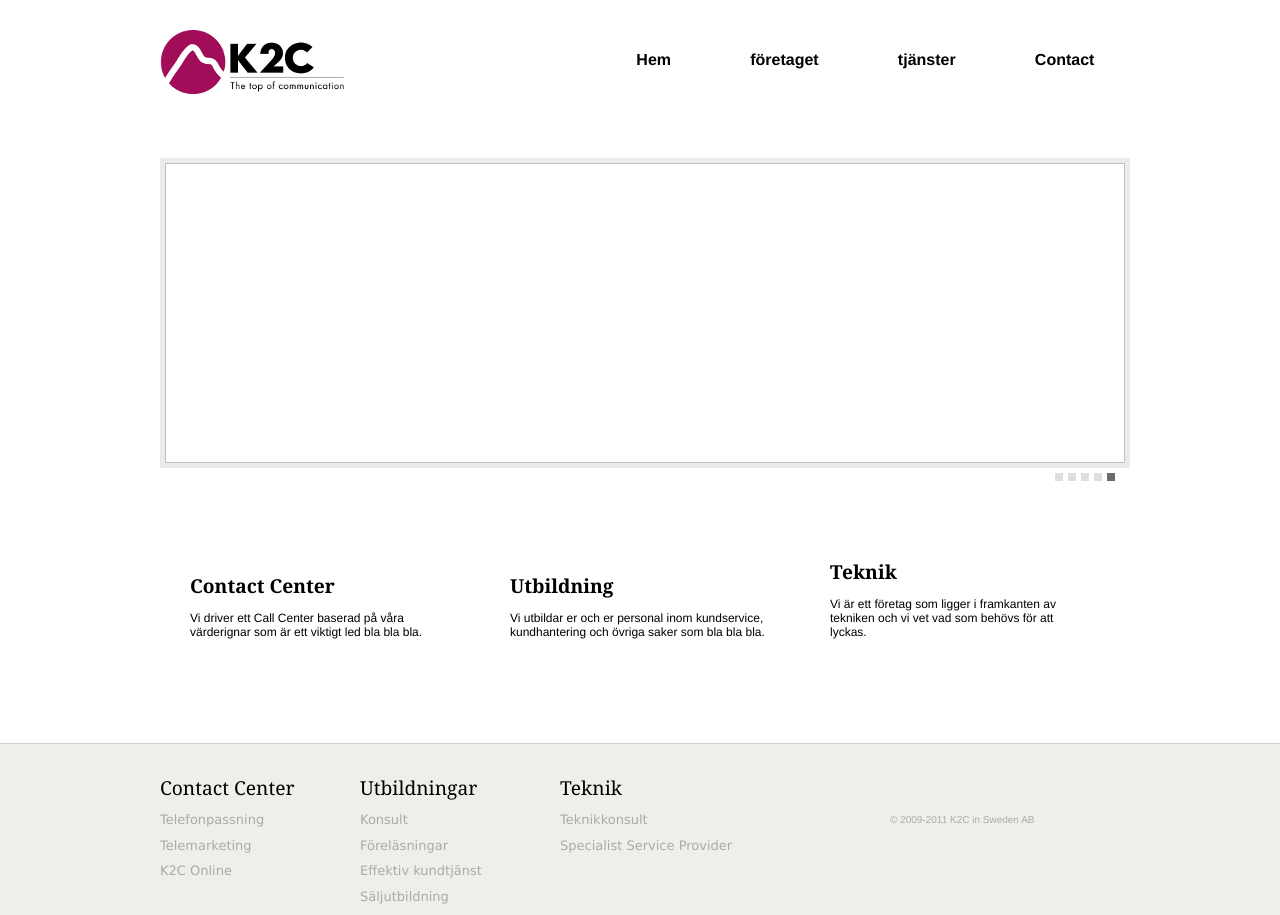
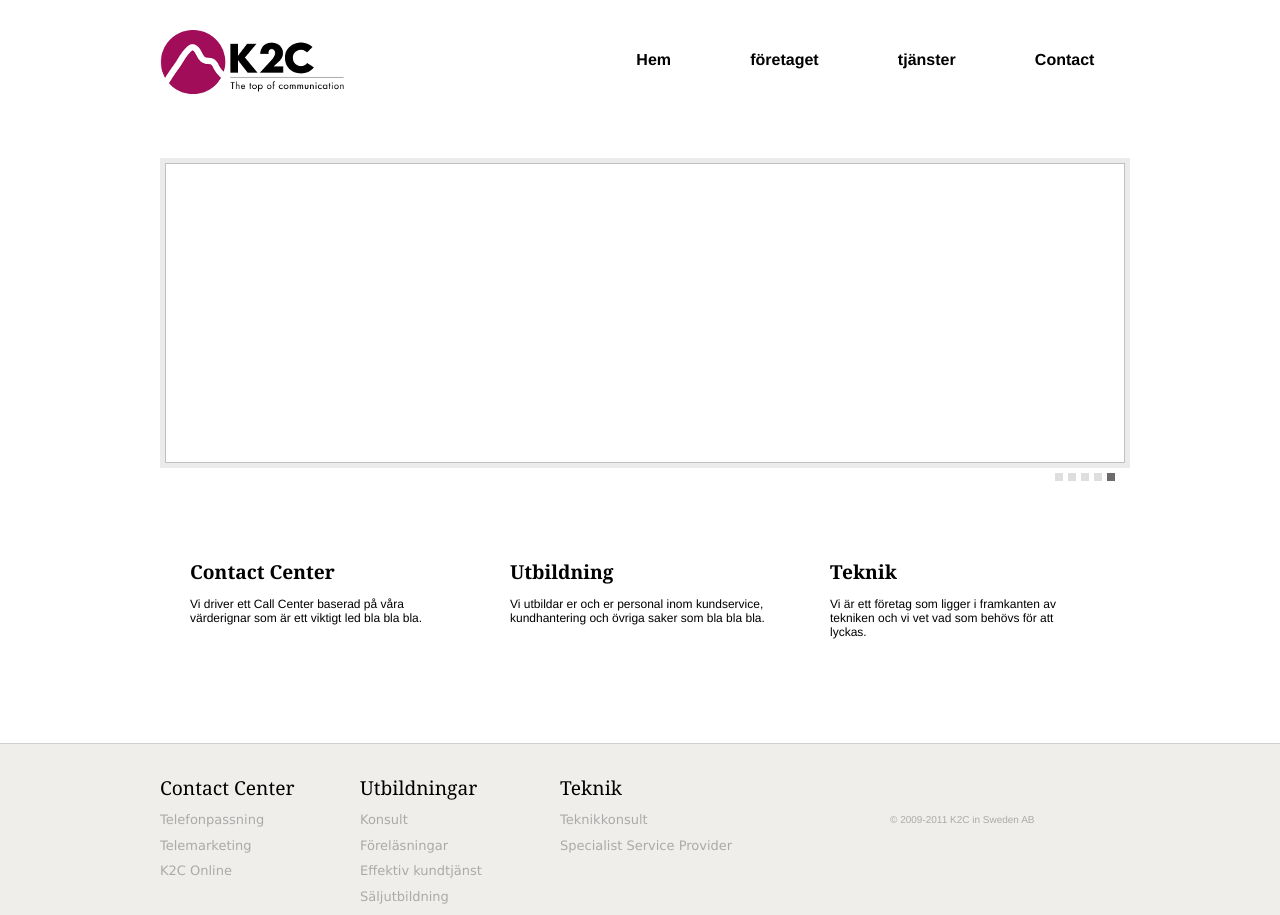
Before and after one commit to Defavlt/Classico, a Jekyll site: the page built from index.html, in a window 1280 px wide. Built offline with Jekyll 4.4.1, drawn with Linux system fonts in a browser that asks for light colours; nearby versions of some CDN libraries.

Commit message:
Fixed left tile so it aligns verticaly correctly

```diff
--- a/css/style.css
+++ b/css/style.css
@@ -181,42 +181,39 @@ article {
     article section:last-child {
       width: 407px; }
 
-aside#tiles aside.tile {
+section#tiles aside {
+  padding: 0px 0px;
+  margin: 0px 0px; }
+  section#tiles aside.tile {
     display: inline-block;
     margin: 0px;
     padding: 0px;
     width: 320px;
     max-width: 320px;
-  color: #000; }
-aside#tiles aside.left {
-  width: 320px;
-  max-width: 320px; }
-aside#tiles aside.right {
-  width: 320px;
-  max-width: 320px;
-  /*width: 318px;*/ }
-aside#tiles aside.tile h1 {
+    color: #000;
+    vertical-align: top; }
+  section#tiles aside.tile h1 {
     display: block;
     padding: 30px 0 0 30px; }
-aside#tiles aside.tile img {
+  section#tiles aside.tile img {
     display: block;
     padding: 30px 0 0 30px;
     margin: 12px 30px;
     padding: 0px;
     width: 260px;
     height: 105px; }
-aside#tiles aside.tile p {
+  section#tiles aside.tile p {
     width: 260px;
     margin: 12px 30px; }
-aside#slideshow {
+section#slideshow {
   background: #fff;
   margin-bottom: 60px;
   	/*
   DEBUG
   	*/ }
-  aside#slideshow ul {
+  section#slideshow ul {
     display: none; }
-  aside#slideshow img {
+  section#slideshow img {
     display: none;
     padding: 0px;
     margin: 0px;
@@ -227,11 +224,11 @@ aside#slideshow {
     background: #fff;
     border: 1px whitesmoke solid;
     border: 5px #ebebeb solid; }
-    aside#slideshow img.active {
+    section#slideshow img.active {
       width: 100%;
       z-index: 0;
       display: block; }
-  aside#slideshow a.left-arrow, aside#slideshow a.right-arrow {
+  section#slideshow a.left-arrow, section#slideshow a.right-arrow {
     position: absolute;
     display: none;
     width: 0;
@@ -239,9 +236,9 @@ aside#slideshow {
     font-size: 0;
     border: 15px solid transparent;
     border-bottom: 15px solid #5b1339; }
-  aside#slideshow a.left-arrow {
+  section#slideshow a.left-arrow {
     border-left: 15px solid #5b1339; }
-  aside#slideshow a.right-arrow {
+  section#slideshow a.right-arrow {
     border-right: 15px solid #5b1339; }
 
 div#slideshow-navigation a {
--- a/index.html
+++ b/index.html
@@ -2,7 +2,7 @@
 layout: page
 ---
 <div id="main">
-    <aside id="slideshow">
+    <section id="slideshow">
         <img class="active" />
         <div id="slideshow-navigation">
             <a href="#" class="active"></a>
@@ -11,8 +11,8 @@ layout: page
             <a href="#"></a>
             <a href="#"></a>
         </div>
-    </aside>
-    <aside id="tiles">
+    </section>
+    <section id="tiles">
         <div class="container">
             <aside class="left tile">
                 <h1>Contact Center</h1>
@@ -31,25 +31,5 @@ layout: page
                 </p>
             </aside>
         </div>
-    </aside><!--
-    <article>
-
-    <section>
-    <h1>Om oss</h1>
-    <p>This is some testing text.
-    Please read it carefully and determine the origin of bla bla bla..</p>
-    <img src="images/" alt="Picture: 433x87px" />
     </section>
-    <section>
-    <p>Att man ska prioritera och våga kämpa för kunden är självklart, men genom att kämpa mot följande värderingar
-    underlättar det i vardagen för oss genom att förväntningarna
-    på varandra blir tydliga, och prioritering av arbetsuppgifter enkelt.</p>
-    <ul>
-
-    <li>Affärsmässighet</li>
-    <li>Kreativitet</li>
-    <li>Kundfokus</li>
-    </ul>
-    </section>
-    </article>-->
 </div>
```
Also changed, not shown: _scss/style.scss (+5 -10 lines), kontakt.html (deleted, +0 -48 lines). Lines whose indentation alone changed are shown as unchanged.
